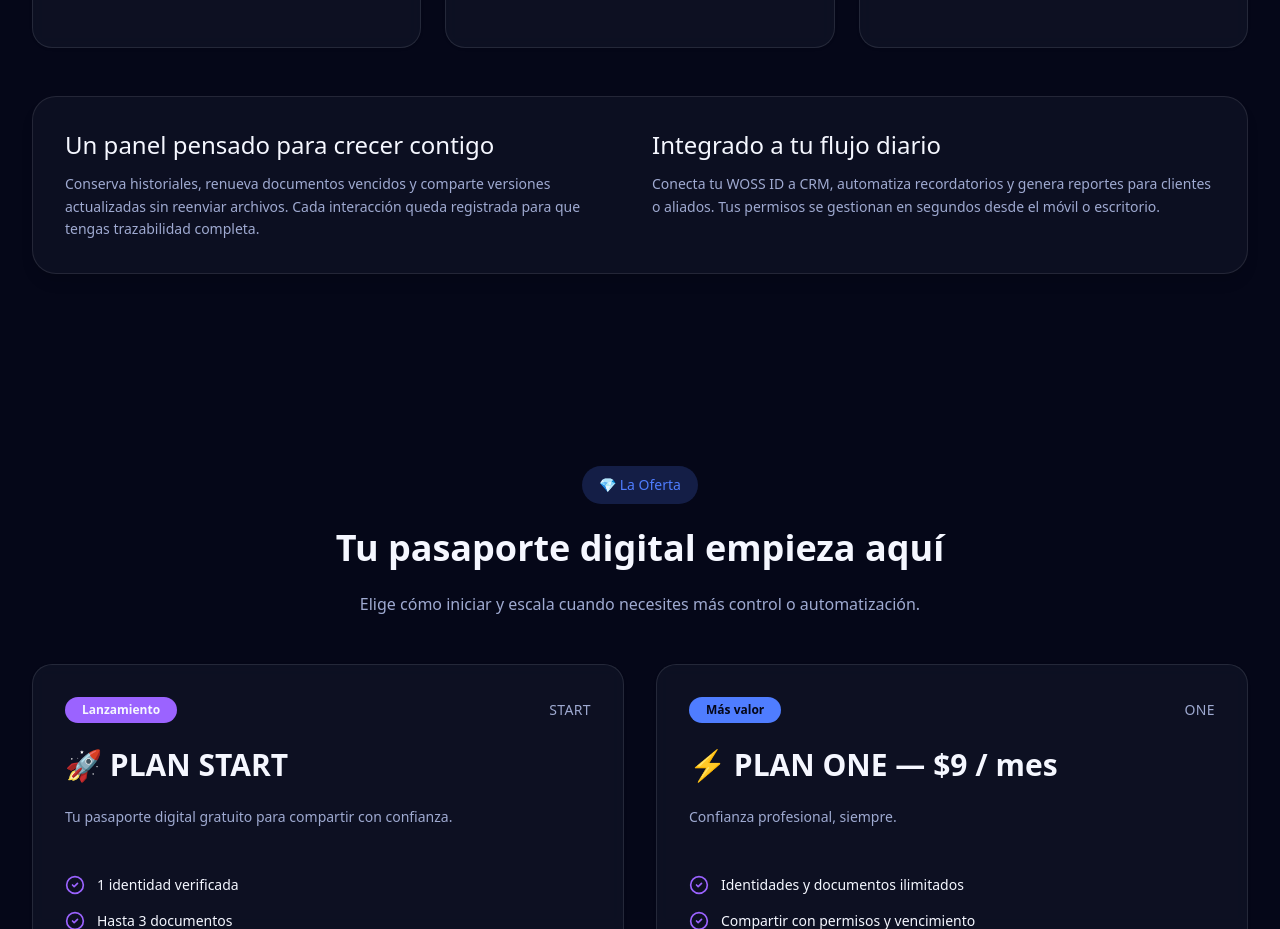
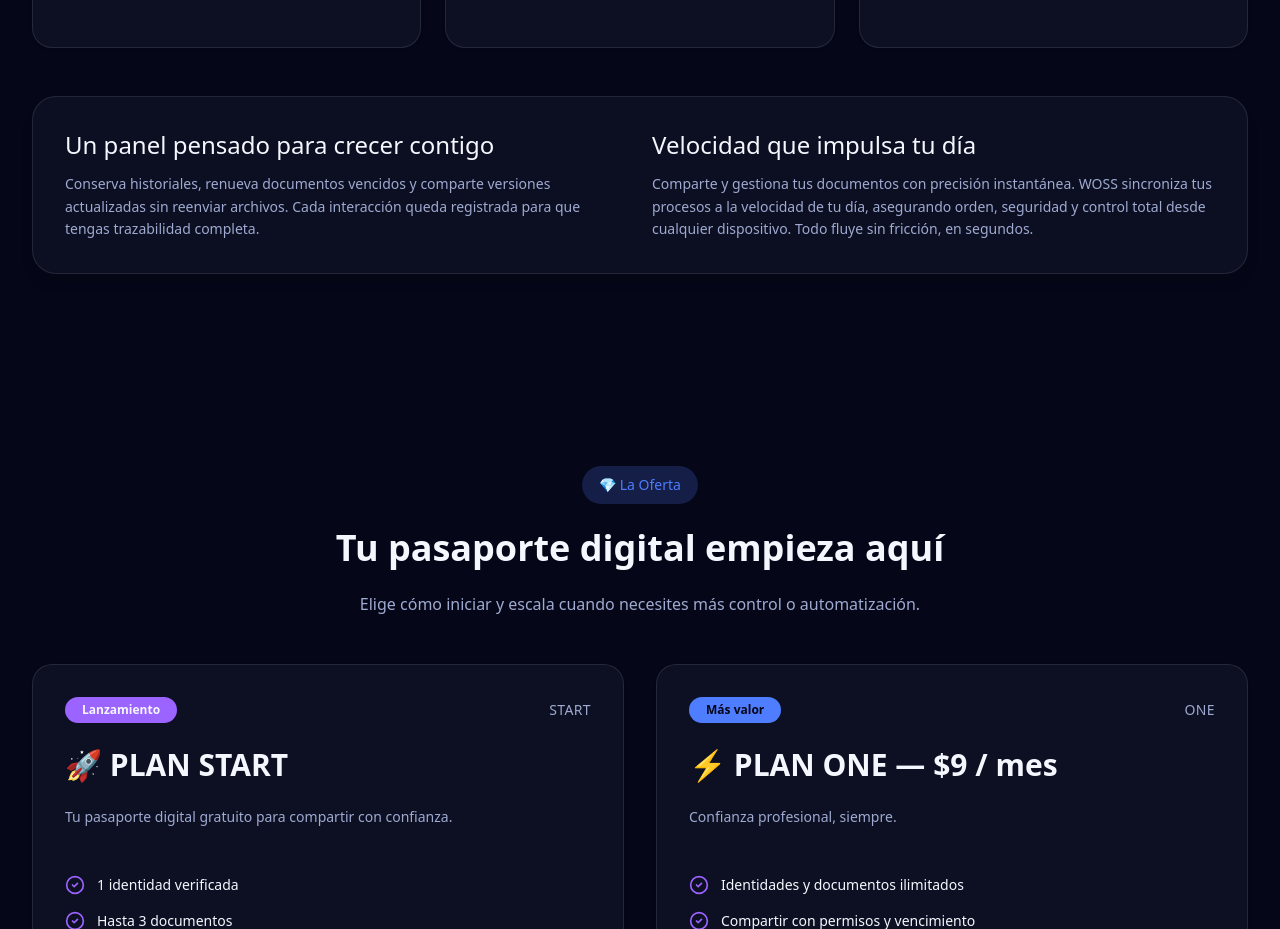
Before and after one commit to ridarcos/wossidlanding, a Next.js app: page / in a window 1280 px wide. Shown: the part 1900-2829 px from the top of the page. Built offline with nearby package versions, Linux system fonts and the light colour scheme.

Commit message:
Refactor: Update 'Integrado a tu flujo diario' section and favicon

```diff
--- a/app/page.tsx
+++ b/app/page.tsx
@@ -392,9 +392,10 @@
           </p>
         </div>
         <div className="space-y-3">
-          <h3 className="font-heading text-2xl text-[var(--woss-white)]">Integrado a tu flujo diario</h3>
+          <h3 className="font-heading text-2xl text-[var(--woss-white)]">Velocidad que impulsa tu día</h3>
           <p className="text-sm leading-relaxed text-[var(--woss-slate)]">
-            Conecta tu WOSS ID a CRM, automatiza recordatorios y genera reportes para clientes o aliados. Tus permisos se gestionan en segundos desde el móvil o escritorio.
+            Comparte y gestiona tus documentos con precisión instantánea.
+            WOSS sincroniza tus procesos a la velocidad de tu día, asegurando orden, seguridad y control total desde cualquier dispositivo. Todo fluye sin fricción, en segundos.
           </p>
         </div>
       </div>
```
Also changed, not shown: public/logos/woss-favicon.png.
